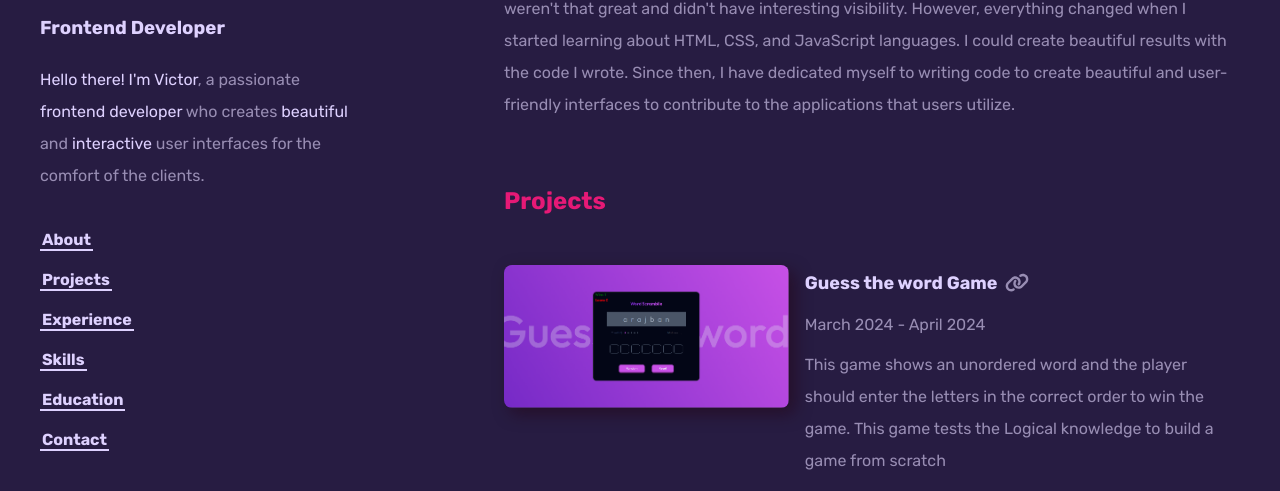
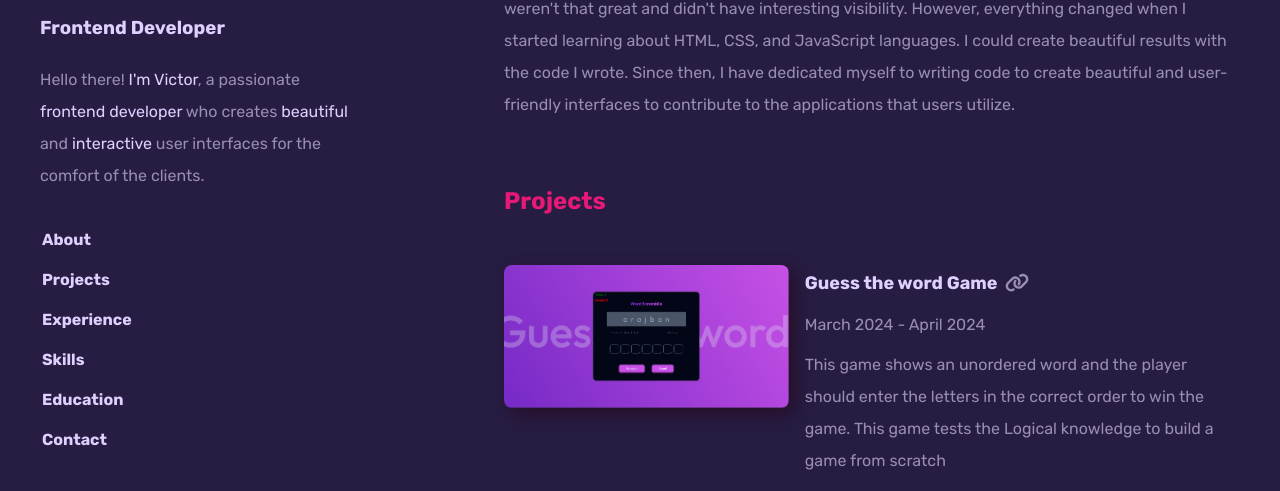
Before and after one commit to Viikudev/portfolio, a Next.js app: page / in a window 1280 px wide. Shown: the part 295-786 px from the top of the page. Built offline with nearby package versions, Linux system fonts and the light colour scheme.

Commit message:
change styles styles of nav

```diff
--- a/app/page.module.css
+++ b/app/page.module.css
@@ -115,7 +115,7 @@
   text-decoration: none;
   color: #ded1ff;
   font-weight: bold;
-  border-bottom: 2px solid #ded1ff;
+  /* border-bottom: 2px solid #ded1ff; */
   transition: 100ms ease-in;
 }
 
--- a/app/page.tsx
+++ b/app/page.tsx
@@ -62,7 +62,7 @@ export default function Home() {
             <h1 className={styles.author}>Victor Samuel</h1>
             <h3 className={styles.position}>Frontend Developer</h3>
             <p className={styles.introduction}>
-              <span className={styles.bright}>Hello there! {`I'm`} Victor</span>
+              Hello there! <span className={styles.bright}>{`I'm`} Victor</span>
               , a passionate{" "}
               <span className={styles.bright}>frontend developer</span> who
               creates <span className={styles.bright}>beautiful</span> and{" "}
```
